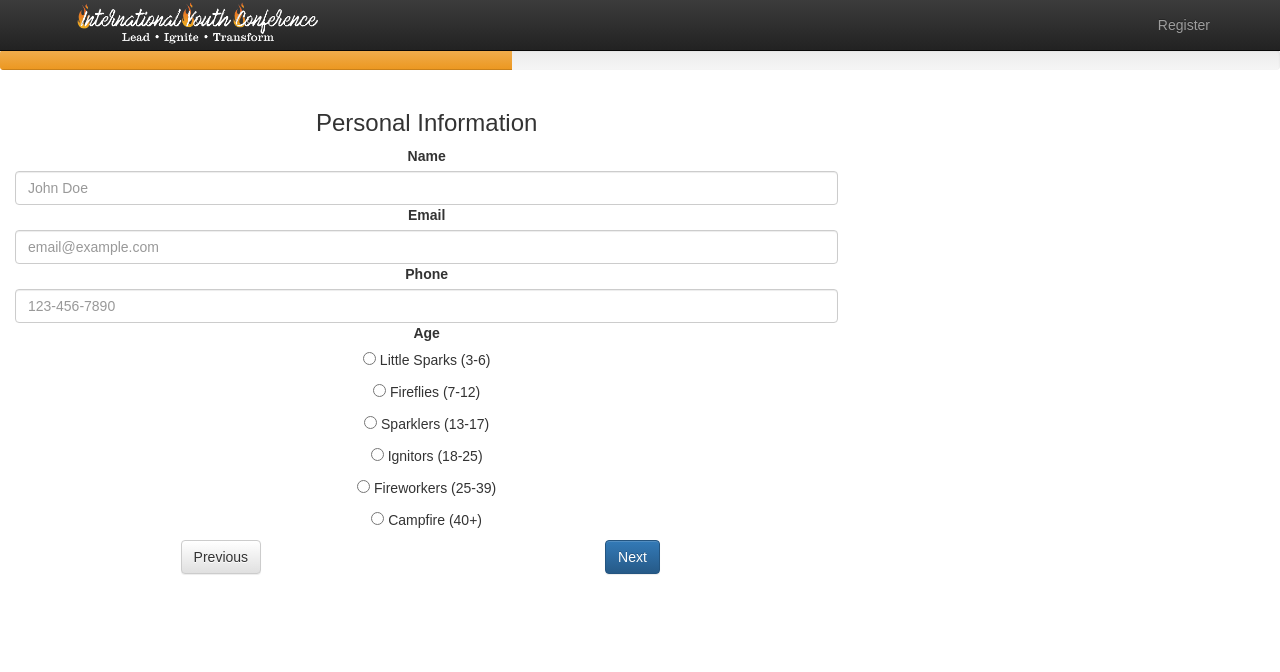
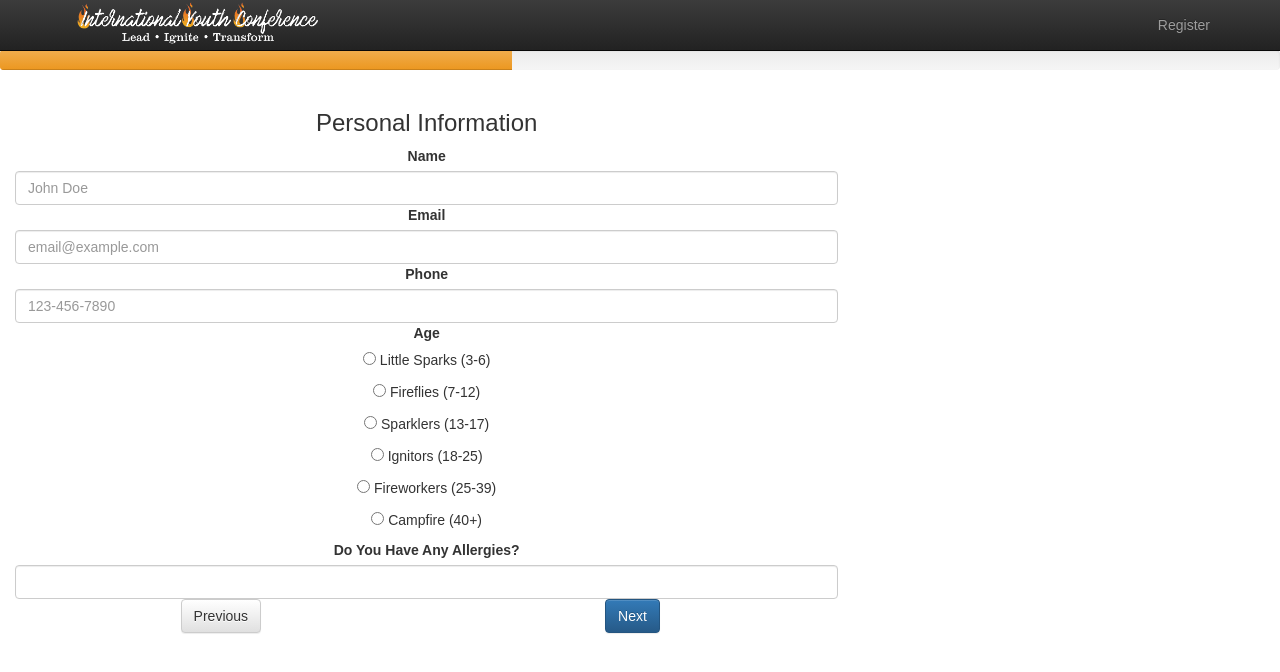
Before and after one commit to kcode20/IYC2018, a React (Create React App) app: page /register in a window 1280 px wide. Both pictures are taken after a click on the button "Next". Shown: the top 672 px of the page. Built offline with nearby package versions, Linux system fonts and the light colour scheme; what paypal-checkout would draw is missing.

Commit message:
Added Allergies to Profile Information

```diff
--- a/src/components/registration/PersonalInformation.jsx
+++ b/src/components/registration/PersonalInformation.jsx
@@ -98,6 +98,15 @@ const PersonalInformation = ({ handleSubmit, handleBack }) => (
 							</p>
 						</div>
 					</div>
+					<div>
+						<ControlLabel>Do You Have Any Allergies?</ControlLabel>
+						<Field
+							name="allergies"
+							className="form-control"
+							component="input"
+							type="text"
+						/>
+					</div>
 				</div>
 				<Col md={6}>
 					<Button type="button" className="previous" onClick={handleBack}>
```
